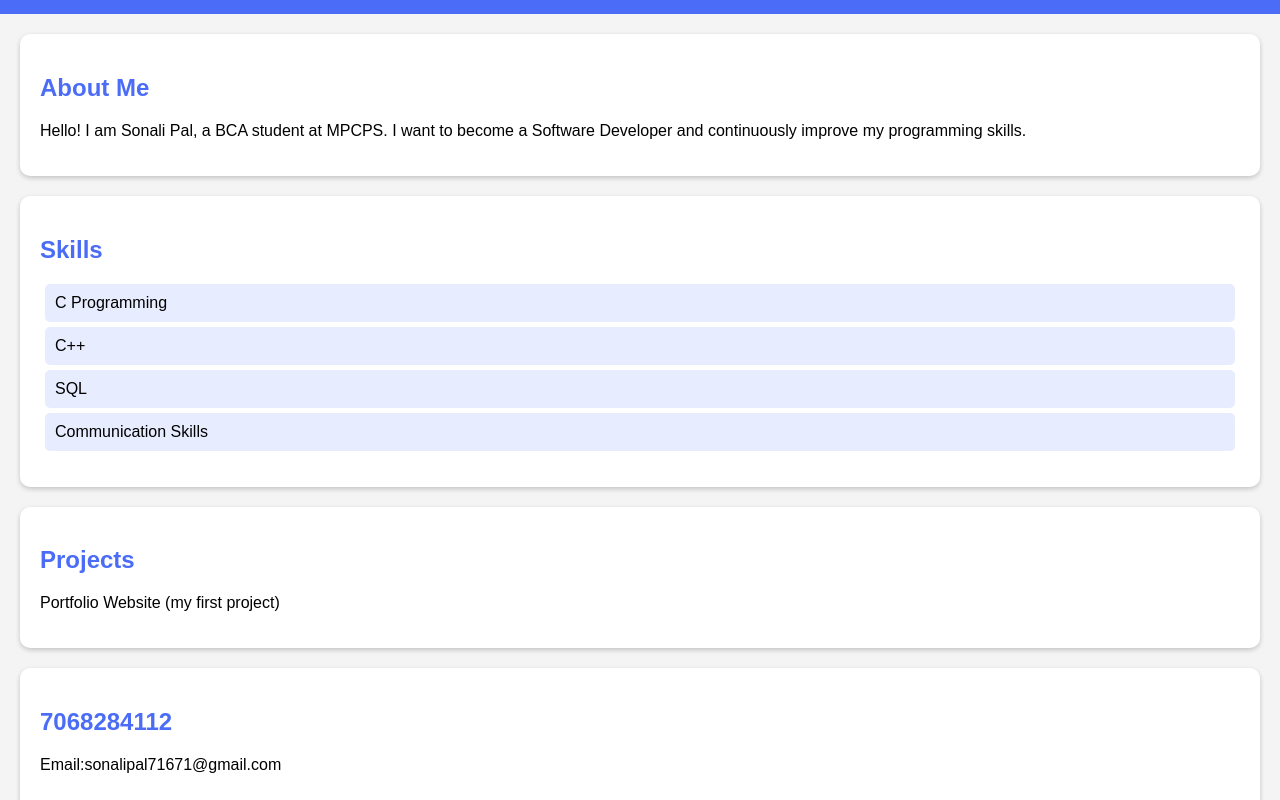
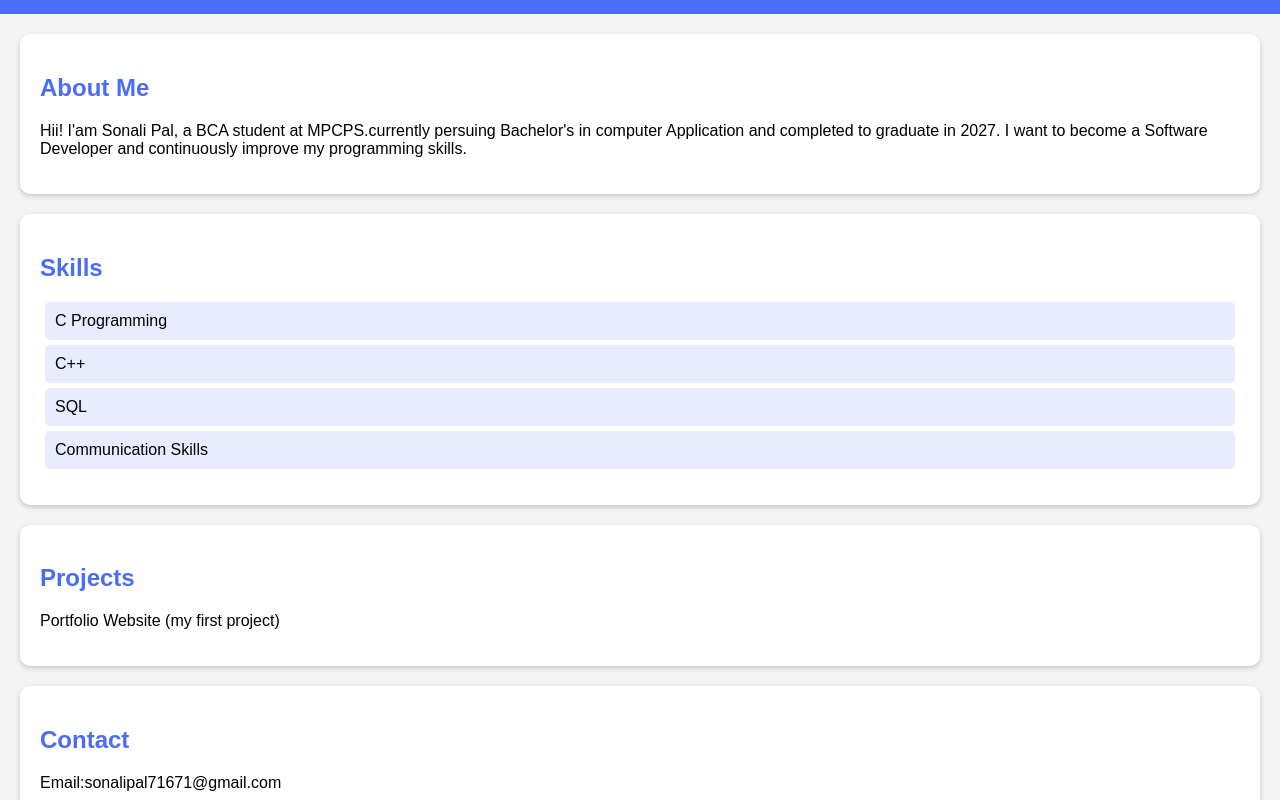
Before and after one commit to sonali-GIT-2005/MyPortfolio, a plain HTML site: page index.html in a window 1280 px wide. Shown: the part 360-1160 px from the top of the page. Drawn offline with Linux system fonts and the light colour scheme.

Commit message:
Updated portfolio

```diff
--- a/index.html
+++ b/index.html
@@ -84,7 +84,8 @@ header img{
 <section>
     <h2>About Me</h2>
     <p>
-        Hello! I am Sonali Pal, a BCA student at MPCPS.
+        Hii! I'am Sonali Pal, a BCA student at MPCPS.currently persuing Bachelor's
+        in computer Application and completed to graduate in 2027.
         I want to become a Software Developer and
         continuously improve my programming skills.
     </p>
@@ -106,7 +107,7 @@ header img{
 </section>
 
 <section>
-    <h2>7068284112</h2>
+    <h2>Contact</h2>
     <p>Email:sonalipal71671@gmail.com</p>
 </section>
 <div style="text-align:center; margin:20px 0;">
```
